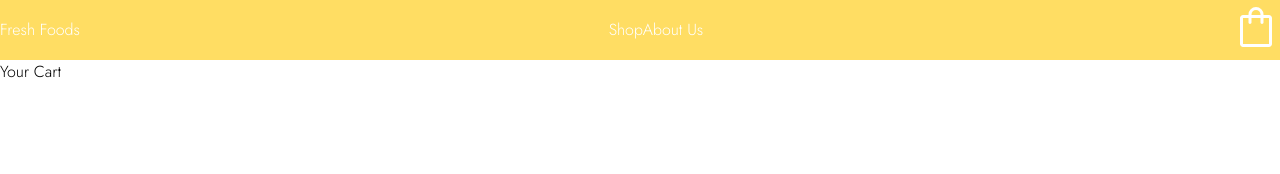
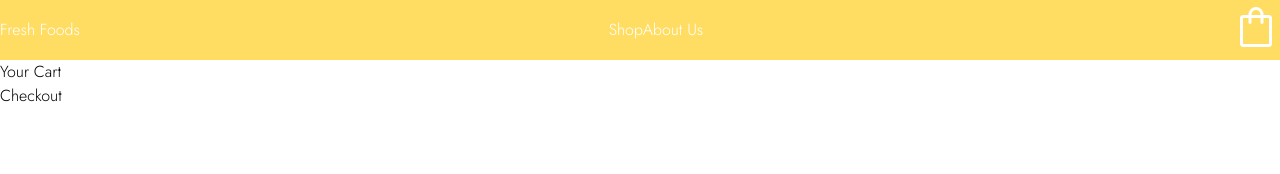
Before and after one commit to jesscz/shopping-cart, a React (Vite) app: page /cart in a window 1280 px wide. Shown: the top 174 px of the page. Built offline with nearby package versions, Linux system fonts and the light colour scheme.

Commit message:
Add PropTypes to multiple pages

```diff
--- a/package.json
+++ b/package.json
@@ -10,6 +10,7 @@
     "preview": "vite preview"
   },
   "dependencies": {
+    "prop-types": "^15.8.1",
     "react": "^18.2.0",
     "react-dom": "^18.2.0",
     "react-router-dom": "^6.15.0"
--- a/src/App.jsx
+++ b/src/App.jsx
@@ -9,6 +9,7 @@ import './css/App.css'
 
 
 function App() {
+
 
   const [cart, setCart] = useState({});
   const [cartItem, setCartItem] = useState(0); //number of unique items in the cart
@@ -66,4 +67,6 @@ function App() {
   )
 }
 
+
+
 export default App
--- a/src/components/CartItem.jsx
+++ b/src/components/CartItem.jsx
@@ -1,3 +1,4 @@
+import PropTypes from 'prop-types';
 // import productsList from '../components/products.jsx';
 
 export default function CartItem({ item, cart }){
@@ -9,3 +10,8 @@ export default function CartItem({ item, cart }){
         </div>
     )
 }
+
+CartItem.propTypes = {
+    cart: PropTypes.object,
+    item: PropTypes.object,
+}
--- a/src/pages/Cart.jsx
+++ b/src/pages/Cart.jsx
@@ -1,6 +1,7 @@
+import PropTypes from 'prop-types';
 import CartItem from "../components/CartItem";
 
-function Cart({ cart, cartItem }){
+export default function Cart({ cart, cartItem }){
     let display = [];
     for (const item in cart){
         display.push(<CartItem
@@ -12,8 +13,12 @@ function Cart({ cart, cartItem }){
         <div>
             <div>Your Cart</div>
             <div>{display}</div>
+            <button>Checkout</button>
         </div>
     )
 }
 
-export default Cart;
+Cart.propTypes = {
+    cart: PropTypes.object,
+    cartItem: PropTypes.number,
+}
```
Also changed, not shown: src/pages/Navbar.jsx (+6 -2 lines), src/pages/Shop.jsx (+6 -2 lines), 1 other file (tests, documents, lock files or other folders).
